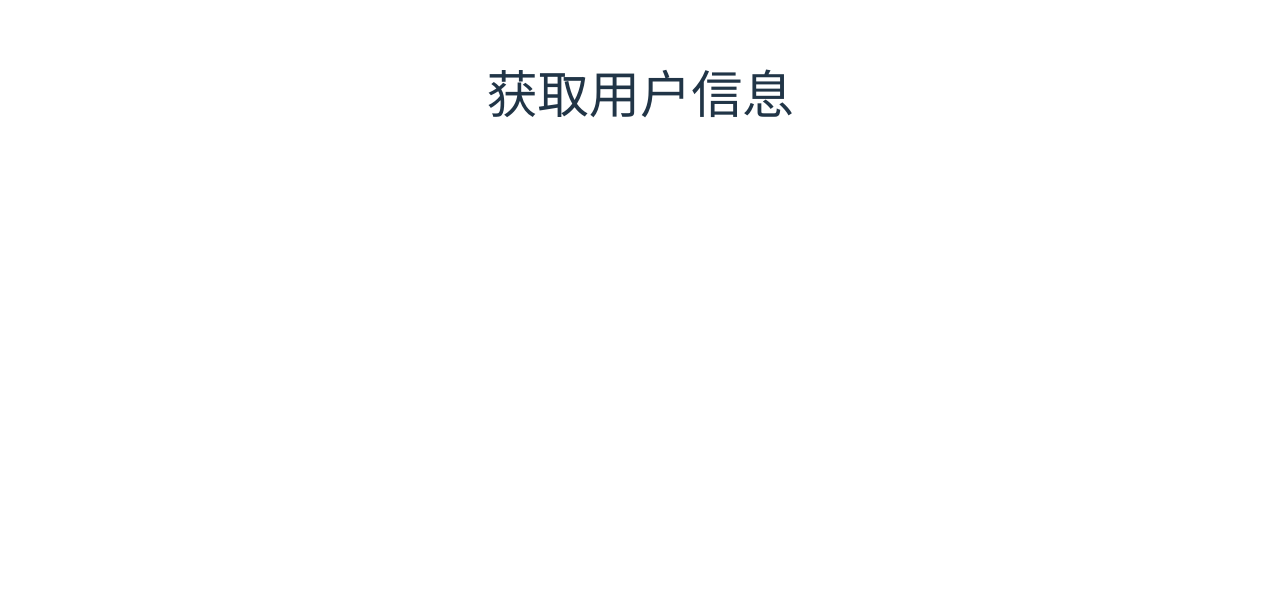
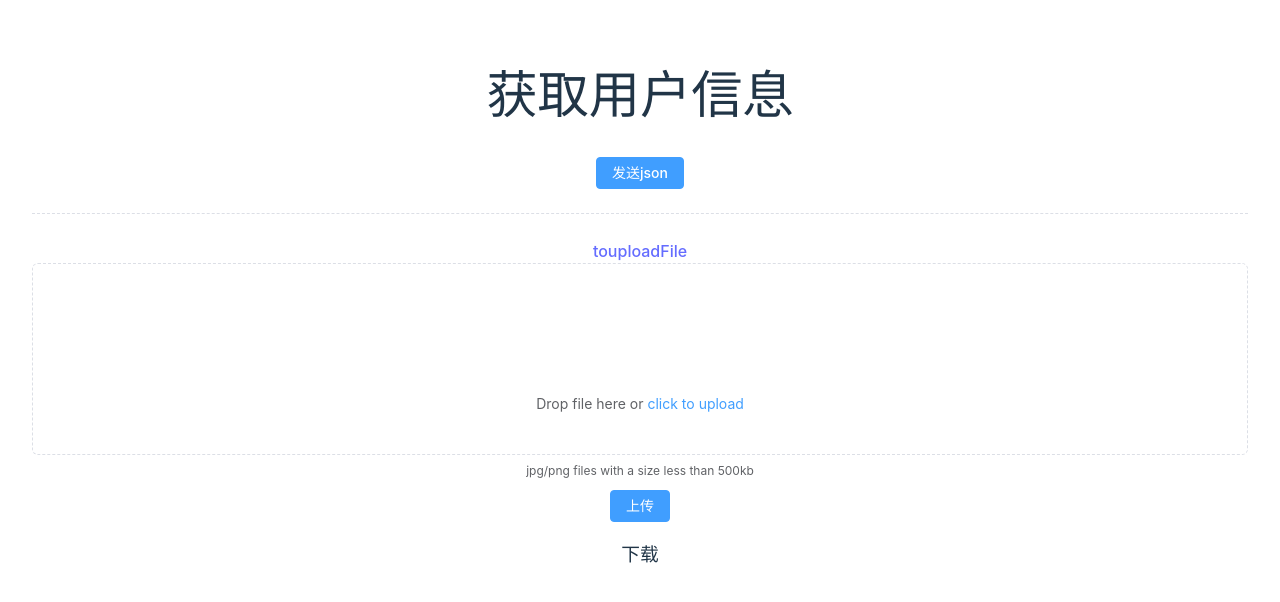
Before and after one commit to kb1ngram4/vite-vue3.0, a Vue app: page /uploadFile in a window 1280 px wide. Before the commit this address had no page. Shown: the top 602 px of the page. Built offline with nearby package versions, Linux system fonts and the light colour scheme.

Commit message:
node 调用接口

```diff
--- a/components.d.ts
+++ b/components.d.ts
@@ -9,6 +9,7 @@ declare module 'vue' {
   export interface GlobalComponents {
     Cube: typeof import('./src/components/cube.vue')['default']
     ElButton: typeof import('element-plus/es')['ElButton']
+    ElDivider: typeof import('element-plus/es')['ElDivider']
     ElIcon: typeof import('element-plus/es')['ElIcon']
     ElInput: typeof import('element-plus/es')['ElInput']
     ElItemItem: typeof import('element-plus/es')['ElItemItem']
@@ -19,11 +20,13 @@ declare module 'vue' {
     ElSubMenu: typeof import('element-plus/es')['ElSubMenu']
     ElTable: typeof import('element-plus/es')['ElTable']
     ElTableColumn: typeof import('element-plus/es')['ElTableColumn']
+    ElUpload: typeof import('element-plus/es')['ElUpload']
     HelloWorld: typeof import('./src/components/HelloWorld.vue')['default']
     Menu: typeof import('./src/components/menu.vue')['default']
     Pagination: typeof import('./src/components/Pagination.vue')['default']
     RouterLink: typeof import('vue-router')['RouterLink']
     RouterView: typeof import('vue-router')['RouterView']
     TableCom: typeof import('./src/components/TableCom.vue')['default']
+    Upload: typeof import('./src/components/upload.vue')['default']
   }
 }
--- a/src/App.vue
+++ b/src/App.vue
@@ -4,37 +4,58 @@
       class="el-menu-vertical-demo" mode="horizontal" unique-opened>
       <Menu :menuList="routes"></Menu>
     </el-menu> -->
-    <h1 class="user" @click="getUser" >获取用户信息</h1>
-    <router-view ></router-view>
+    <h1 class="user" @click="getUser">获取用户信息</h1>
+    <el-button @click="getJson"  type="primary" >发送json</el-button>
+    <el-divider border-style="dashed" />
+    <router-link to="/uploadFile">touploadFile</router-link>
+    <router-view></router-view>
   </div>
 </template>
 
 <script setup lang="ts">
 import routes from '@/router/routes';
 import axiosApi from './utils/api';
-const  getUser = ()=>{
- axiosApi({
-    url:'/api/userInfo',
-    method:'post',
-    data:{
-      name:'张三',
-      age:'18',
-      sex:'1'
-    }
-  }).then(res =>{
-    console.log(res);
+import { getUserInfoApi } from './api/userApi';
+//  const getUser = async ()=> {
+//   let data = await axiosApi({
+//       url:'/api/userInfo',
+//       method:'post',
+//       data:{
+//         name:'张三',
+//         age:'18',
+//         sex:'1'
+//       }
+//     })
+//     console.log('data',data);
+// }
+const getUser = async () => {
 
-  })
+  let obj = {
+    name: '张三',
+    age: '19',
+    sex: '1'
+  }
+  let data = await getUserInfoApi(obj)
+  console.log('data',data);
 
-
+}
+const getJson = async()=>{
+  let jsonData = {
+    name: '张三',
+    age: '18',
+    sex: '1'
+  }
+  let data = await axiosApi.post('/api/userJson',jsonData)
+  console.log(data);
 
 }
 </script>
 
 <style scoped>
-.user{
+.user {
   cursor: pointer;
 }
+
 .logo {
   height: 6em;
   padding: 1.5em;
--- /dev/null
+++ b/src/api/userApi/index.ts
@@ -0,0 +1,9 @@
+import axiosApi from "@/utils/api"
+
+const getUserInfoApi = (data:object)=>{
+    return axiosApi.post('/api/userInfo',data)
+}
+
+export {
+    getUserInfoApi
+}
--- a/src/components/TableCom.vue
+++ b/src/components/TableCom.vue
@@ -44,7 +44,7 @@ const edit=(val:User)=>{}
 const del = (val:User)=>{}
 </script>
 <style scoped>
-button:focus{
+/* button:focus{
   outline: none;
-}
+} */
 </style>
--- /dev/null
+++ b/src/components/upload.vue
@@ -0,0 +1,35 @@
+<template>
+    <el-upload v-model:fileList="fileList" :action="url" class="upload-demo" drag multiple
+        :before-upload="beforeUpload">
+        <el-icon class="el-icon--upload">
+            <!-- <upload-filled /> -->
+        </el-icon>
+        <div class="el-upload__text">
+            Drop file here or <em>click to upload</em>
+        </div>
+        <template #tip>
+            <div class="el-upload__tip">
+                jpg/png files with a size less than 500kb
+            </div>
+        </template>
+    </el-upload>
+    <el-button type="primary" >上传</el-button>
+</template>
+
+<!-- <script setup lang="ts">
+  import { UploadFilled } from '@element-plus/icons-vue'
+  </script> -->
+
+<script lang="ts" setup>
+
+import { UploadFile, UploadFiles, UploadRawFile, UploadUserFile } from 'element-plus';
+import { ref } from 'vue';
+const fileList = ref<UploadUserFile[]>([])
+const props = defineProps(['url'])
+
+const beforeUpload = (rawFile: UploadRawFile) => {
+    console.log(rawFile);
+
+}
+</script>
+<style></style>
--- a/src/router/routes.ts
+++ b/src/router/routes.ts
@@ -54,6 +54,16 @@ const routes: Array<RouteRecordRaw> = [
             show: true,
             icon: 'location'
         },
+    },
+    {
+        path:'/uploadFile',
+        name:'uploadFile',
+        component:()=>import('@/views/uploadFile.vue'),
+        meta:{
+            title:'上传文件',
+            show:true,
+            icon:'location'
+        }
     }
 ]
 export default routes
--- a/src/style.css
+++ b/src/style.css
@@ -52,7 +52,7 @@ button:hover {
 }
 button:focus,
 button:focus-visible {
-  outline: 4px auto -webkit-focus-ring-color;
+  /* outline: 4px auto -webkit-focus-ring-color; */
 }
 
 .card {
--- a/src/utils/api.ts
+++ b/src/utils/api.ts
@@ -6,7 +6,8 @@ const axiosApi = axios.create({
     // 超时设置
     timeout: 15000,
     // urlencode
-    headers: { 'Content-Type': 'application/x-www-form-urlencoded' }
+    // headers: { 'Content-Type': 'application/x-www-form-urlencoded' }
+    headers:{'Content-Type':'application/json'}
 
 })
 let loading: any
--- /dev/null
+++ b/src/views/uploadFile.vue
@@ -0,0 +1,21 @@
+<template>
+    <Upload :url="'/api/file/upload'" ></Upload>
+
+    <h3 class="upbtn" @click="handleUpload" >下载</h3>
+</template>
+<script lang="ts" setup>
+import axiosApi from '@/utils/api';
+
+    const handleUpload = ()=>{
+        axiosApi.get('/api/getFile')
+            .then(res=>{
+                console.log('下载文件',res);
+
+            })
+    }
+</script>
+<style>
+.upbtn{
+    cursor: pointer;
+}
+</style>
--- a/src/vite-env.d.ts
+++ b/src/vite-env.d.ts
@@ -7,3 +7,5 @@ VITE_APP_PORT="3000"
 VITE_APP_DEV_URL="http://localhost:3000"
 #前缀
 VITE_APP_BASE_URL="/api"
+// 以.vue文件结尾的文件都是vue组件
+declare module '*.vue' { import { Component } from 'vue'; const component: Component; export default component;}
```
Also changed, not shown: 1 other file (tests, documents, lock files or other folders).
